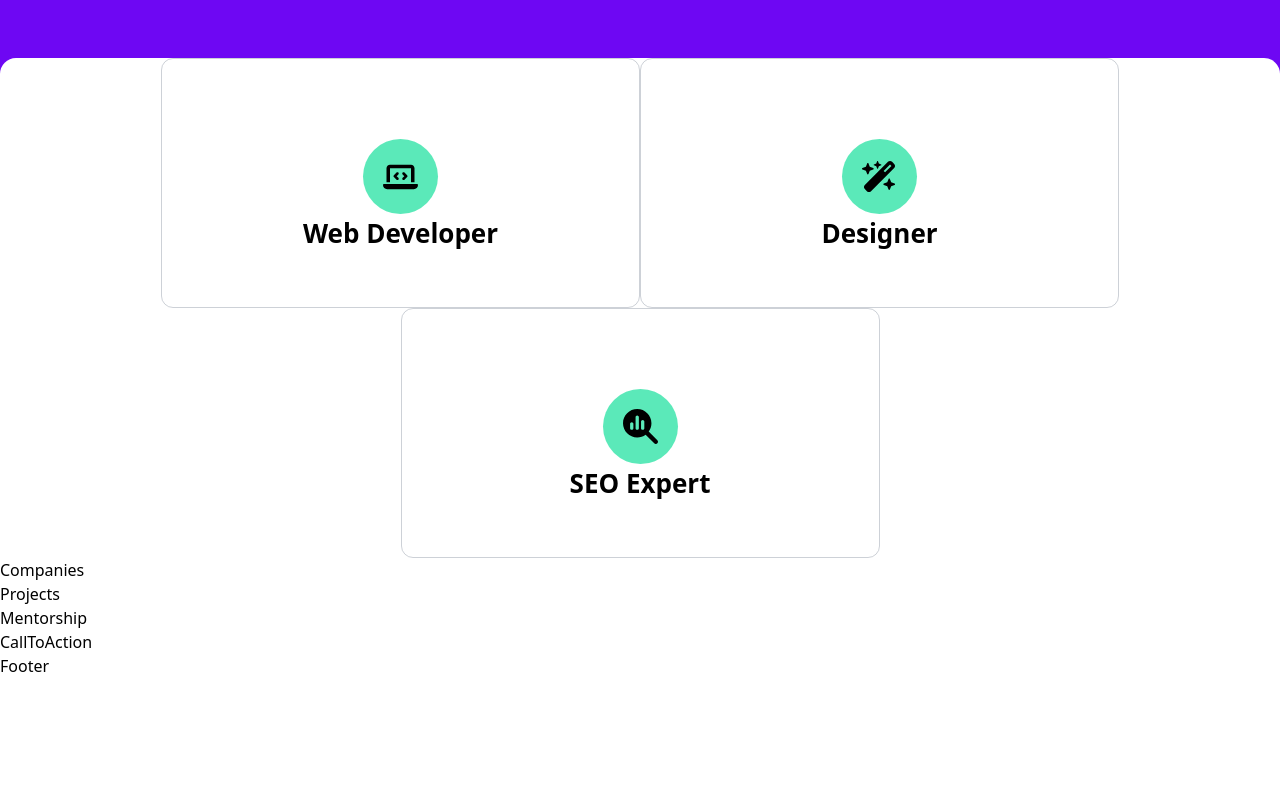
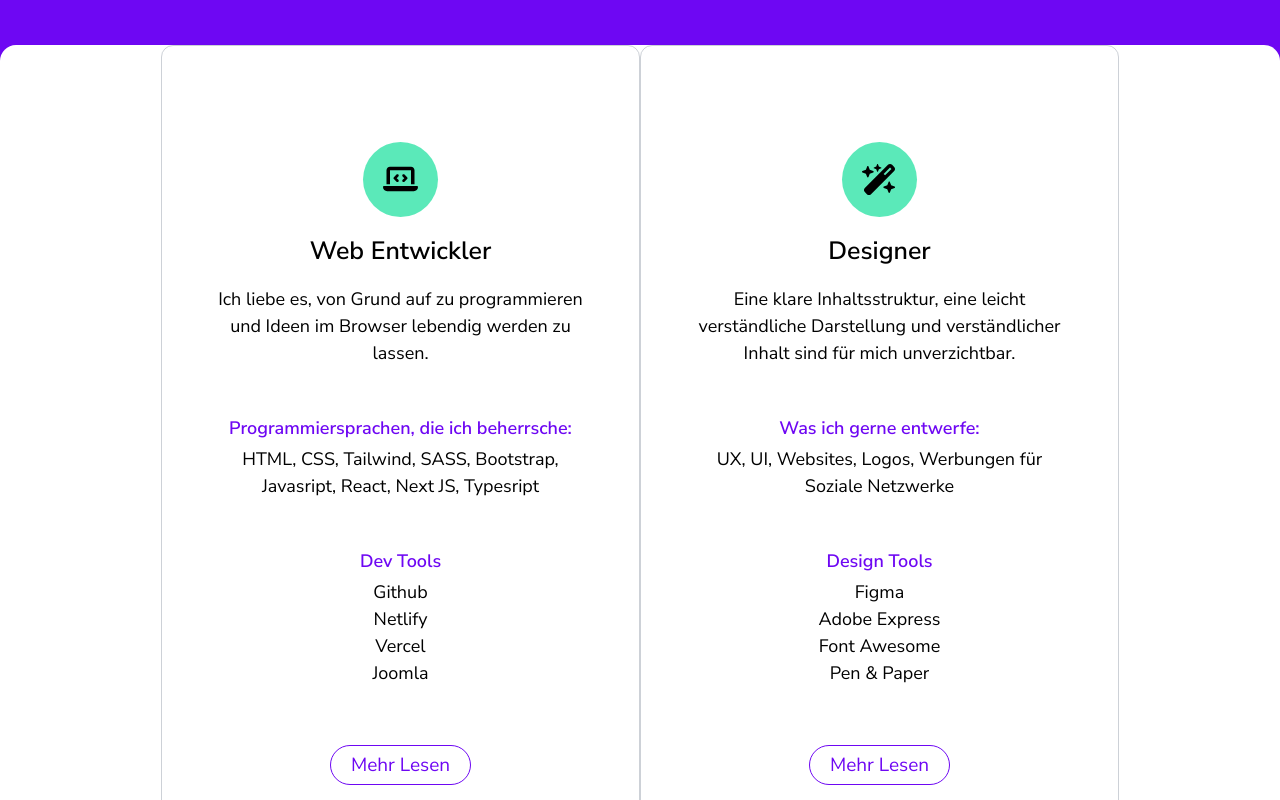
Before and after one commit to fatlumsulaj/Developer-Portfolio, a Next.js app: page / in a window 1280 px wide. Shown: the part 1480-2280 px from the top of the page. Before the commit the page ends 2158 px from the top, so only its background shows below. Built offline with nearby package versions, Linux system fonts and the light colour scheme.

Commit message:
services done + projects half

```diff
--- a/app/globals.css
+++ b/app/globals.css
@@ -44,12 +44,20 @@ color: #6E07F3;
   font-weight: 600;
 }
 .heading3 {
-  @apply text-[23px] lg:text-[26px];
+  @apply text-[22px] lg:text-[25px];
   font-weight: 600;
 }
 
+.heading4 {
+  @apply text-[21px] lg:text-[24px];
+  font-weight: 600;
+}
   .paragraph {
-    @apply text-[17px] lg:text-[20px]
+    @apply text-[17px] lg:text-[19px]
+  }
+
+  .paragraph-sm {
+    @apply text-[16px] lg:text-[18px]
   }
 
   .button-style {
--- a/app/layout.tsx
+++ b/app/layout.tsx
@@ -7,8 +7,8 @@ const inter = Inter({ subsets: ['latin'] })
 
 
 export const metadata: Metadata = {
-  title: 'Create Next App',
-  description: 'Generated by create next app',
+  title: 'Fatlum Sulaj | Web-Entwickler',
+  description: 'Comming soon',
 }
 
 export default function RootLayout({
--- a/containers/Companies.tsx
+++ b/containers/Companies.tsx
@@ -2,7 +2,7 @@ import React from 'react'
 
 const Companies = () => {
   return (
-    <div>Companies</div>
+    <div className='hidden'>Comming Soon</div>
   )
 }
 
--- a/containers/Projects.tsx
+++ b/containers/Projects.tsx
@@ -1,9 +1,103 @@
-import React from 'react'
+import React from "react";
+import Link from "next/link";
+import { BarChart4 } from "lucide-react";
+import { nunito } from "@/app/ui/fonts";
+import { ExternalLink } from "lucide-react";
+type ProjectStats = {
+  link: string;
+  text: string;
+  title: string;
+  linkText: string;
+  bgColor: string;
+  children: React.ReactNode;
+};
+
+const Project = ({ link, linkText, text, title, bgColor, children }: ProjectStats) => {
+  const dynamicStyles = {
+    backgroundColor: bgColor || 'transparent',
+  };
+
+  return (
+    <div className={`max-w-[400px] h-[280px] py-10 px-2 text-center text-white flex flex-col justify-evenly rounded-xl shadow-md`} style={dynamicStyles}>
+      <div className="flex flex-row justify-center items-center gap-1">
+        {children}
+        <h4 className="heading4">{title}</h4>
+      </div>
+      <p className="paragraph-sm">{text}</p>
+      <div className="flex flex-row justify-center items-center gap-1">
+      <ExternalLink/><Link href={link}>{linkText}</Link>
+      </div>
+    </div>
+  );
+};
+
 
 const Projects = () => {
   return (
-    <div>Projects</div>
-  )
-}
+    <section className={`max-container padding-container ${nunito.className} text-center my-24`}>
+      <h2 className="heading2">Meine aktuellen Arbeiten</h2>
+      <p className="paragraph">
+        Hier sind ein paar Designprojekte, an denen ich in der Vergangenheit
+        gearbeitet habe. Möchten Sie mehr sehen? Schreiben Sie mir eine E-Mail.
+      </p>
+      <div className="flex flex-wrap justify-center flex-row gap-6 mt-12">
+        <Project
+          link="/about"
+          text="Website für ein Digital-Marketing Unternehmen - Online Strategien revolutionieren"
+          title="DM Agency"
+          linkText="digital-marketing"
+          bgColor="#213f71"
+        >
+          <BarChart4 />
+        </Project>
+        <Project
+          link="/about"
+          text="Website für ein Digital-Marketing Unternehmen - Online Strategien revolutionieren"
+          title="DM Agency"
+          linkText="digital-marketing"
+          bgColor="#1aa6ab"
+        >
+          <BarChart4 />
+        </Project>
+        <Project
+          link="/about"
+          text="Website für ein Digital-Marketing Unternehmen - Online Strategien revolutionieren"
+          title="DM Agency"
+          linkText="digital-marketing"
+          bgColor="#4867d8"
+        >
+          <BarChart4 />
+        </Project>
+        <Project
+          link="/about"
+          text="Website für ein Digital-Marketing Unternehmen - Online Strategien revolutionieren"
+          title="DM Agency"
+          linkText="digital-marketing"
+          bgColor="#36393d"
+        >
+          <BarChart4 />
+        </Project>
+        <Project
+          link="/about"
+          text="Website für ein Digital-Marketing Unternehmen - Online Strategien revolutionieren"
+          title="DM Agency"
+          linkText="digital-marketing"
+          bgColor="#cb5c49"
+        >
+          <BarChart4 />
+        </Project>
+        <Project
+          link="/about"
+          text="Website für ein Digital-Marketing Unternehmen - Online Strategien revolutionieren"
+          title="DM Agency"
+          linkText="digital-marketing"
+          bgColor="#286c45"
+        >
+          <BarChart4 />
+        </Project>
+      </div>
+    </section>
+  );
+};
 
-export default Projects
+export default Projects;
--- a/containers/Skills.tsx
+++ b/containers/Skills.tsx
@@ -1,12 +1,14 @@
 import React from "react";
 import Image from "next/image";
+import { nunito } from "@/app/ui/fonts";
+import Link from "next/link";
 type SkillProps = {
   children: React.ReactNode;
 };
 
 const Skill = ({ children }: SkillProps) => {
   return (
-    <div className="w-full sm:w-[479px] h-[250px] border-[1px] border-gray-400 border-opacity-50 2xl:border-none rounded-xl">
+    <div className="w-full sm:max-w-[479px] h-auto border-[1px] border-gray-400 border-opacity-50 2xl:border-none rounded-xl">
       {children}
     </div>
   );
@@ -14,9 +16,11 @@ const Skill = ({ children }: SkillProps) => {
 
 const Skills = () => {
   return (
-    <section className="max-container container-padding flex flex-wrap justify-center border-0 2xl:border-[1px] border-gray-400 border-opacity-50 rounded-2xl mt-[-140px] bg-white">
+    <section
+      className={`max-container container-padding flex flex-wrap justify-center border-0 2xl:border-[1px] border-gray-300 border-opacity-50 rounded-2xl mt-[-140px] shadow-md bg-white ${nunito.className}`}
+    >
       <Skill>
-        <div className="flex flex-row items-center justify-center green-background p-5 rounded-full w-[75px] h-[75px] mx-auto mt-20">
+        <div className="flex flex-row items-center justify-center green-background p-5 rounded-full w-[75px] h-[75px] mx-auto mt-10 lg:mt-24">
           <Image
             src="/laptop-code-solid.svg"
             alt="web development"
@@ -24,10 +28,36 @@ const Skills = () => {
             height={50}
           />
         </div>
-        <h3 className="heading3 text-center">Web Developer</h3>
+        <div className="px-12 pb-10 lg:pb-24 text-center">
+          <h3 className="heading3 text-center py-4">Web Entwickler</h3>
+          <p className="paragraph-sm">
+            Ich liebe es, von Grund auf zu programmieren und Ideen im Browser
+            lebendig werden zu lassen.
+          </p>
+          <p className="paragraph-sm purple-text font-semibold pt-12 pb-1">
+            Programmiersprachen, die ich beherrsche:
+          </p>
+          <p className="paragraph-sm">
+            HTML, CSS, Tailwind, SASS, Bootstrap, Javasript, React, Next JS,
+            Typesript
+          </p>
+          <p className="paragraph-sm purple-text font-semibold pt-12 pb-1">
+            Dev Tools
+          </p>
+          <p className="paragraph-sm">Github</p>
+          <p className="paragraph-sm">Netlify</p>
+          <p className="paragraph-sm">Vercel</p>
+          <p className="paragraph-sm">Joomla</p>
+          <br />
+          <div className="mt-10">
+            <Link className="button-white" href="/">
+              Mehr Lesen
+            </Link>
+          </div>
+        </div>
       </Skill>
       <Skill>
-        <div className="w-full h-full border-0 2xl:border-x-[1px] lg:border-gray-400 lg:border-opacity-50 pt-20">
+        <div className="w-full h-full border-0 2xl:border-x-[1px] lg:border-gray-300 lg:border-opacity-50 pt-10 lg:pt-24">
           <div className="flex flex-row items-center justify-center green-background p-5 rounded-full w-[75px] h-[75px] mx-auto">
             <Image
               src="/wand-magic-sparkles-solid.svg"
@@ -36,11 +66,36 @@ const Skills = () => {
               height={50}
             />
           </div>
-          <h3 className="heading3 text-center">Designer</h3>
+          <div className="px-12 pb-10 lg:pb-24 text-center">
+            <h3 className="heading3 text-center py-4">Designer</h3>
+            <p className="paragraph-sm ">
+              Eine klare Inhaltsstruktur, eine leicht verständliche Darstellung
+              und verständlicher Inhalt sind für mich unverzichtbar.
+            </p>
+            <p className="paragraph-sm purple-text font-semibold pt-12 pb-1">
+              Was ich gerne entwerfe:
+            </p>
+            <p className="paragraph-sm">
+              UX, UI, Websites, Logos, Werbungen für Soziale Netzwerke
+            </p>
+            <p className="paragraph-sm purple-text font-semibold pt-12 pb-1">
+              Design Tools
+            </p>
+            <p className="paragraph-sm">Figma</p>
+            <p className="paragraph-sm">Adobe Express</p>
+            <p className="paragraph-sm">Font Awesome</p>
+            <p className="paragraph-sm">Pen & Paper</p>
+            <br />
+            <div className="mt-10">
+              <Link className="button-white" href="/">
+                Mehr Lesen
+              </Link>
+            </div>
+          </div>
         </div>
       </Skill>
       <Skill>
-        <div className="flex flex-row items-center justify-center green-background p-5 rounded-full w-[75px] h-[75px] mx-auto mt-20">
+        <div className="flex flex-row items-center justify-center green-background p-5 rounded-full w-[75px] h-[75px] mx-auto mt-10 lg:mt-24">
           <Image
             src="/magnifying-glass-chart-solid.svg"
             alt="Suchmaschinen Optimierung"
@@ -48,7 +103,33 @@ const Skills = () => {
             height={50}
           />
         </div>
-        <h3 className="heading3 text-center">SEO Expert</h3>
+        <div className="px-12 pb-10 lg:pb-24 text-center">
+          <h3 className="heading3 text-center py-4">SEO Expert</h3>
+          <p className="paragraph-sm">
+            Durch eine gezielte SEO-Strategie kann ich sicherstellen, dass meine
+            Webseites von den richtigen Nutzern gefunden und besucht wird.
+          </p>
+          <p className="paragraph-sm purple-text font-semibold pt-12 pb-1">
+            Ich bin hauptsächlich konzentriert auf:
+          </p>
+          <p className="paragraph-sm">
+            Content Creation, Werbungen, Keywords, Page Ranking, Link Building
+            usw.
+          </p>
+          <p className="paragraph-sm purple-text font-semibold pt-12 pb-1">
+            SEO Tools
+          </p>
+          <p className="paragraph-sm">Google Analytics</p>
+          <p className="paragraph-sm">Google Search Console</p>
+          <p className="paragraph-sm">Google Keyword Planner</p>
+          <p className="paragraph-sm">Semrush</p>
+          <p className="paragraph-sm">Ahrefs</p>
+          <div className="mt-10">
+            <Link className="button-white" href="/">
+              Mehr Lesen
+            </Link>
+          </div>
+        </div>
       </Skill>
     </section>
   );
--- a/package.json
+++ b/package.json
@@ -10,7 +10,9 @@
   },
   "dependencies": {
     "@next/font": "^14.0.2",
+    "lucide-react": "^0.292.0",
     "next": "14.0.2",
+    "node": "^18.14.0",
     "react": "^18",
     "react-dom": "^18"
   },
```
Also changed, not shown: 1 other file (tests, documents, lock files or other folders).
